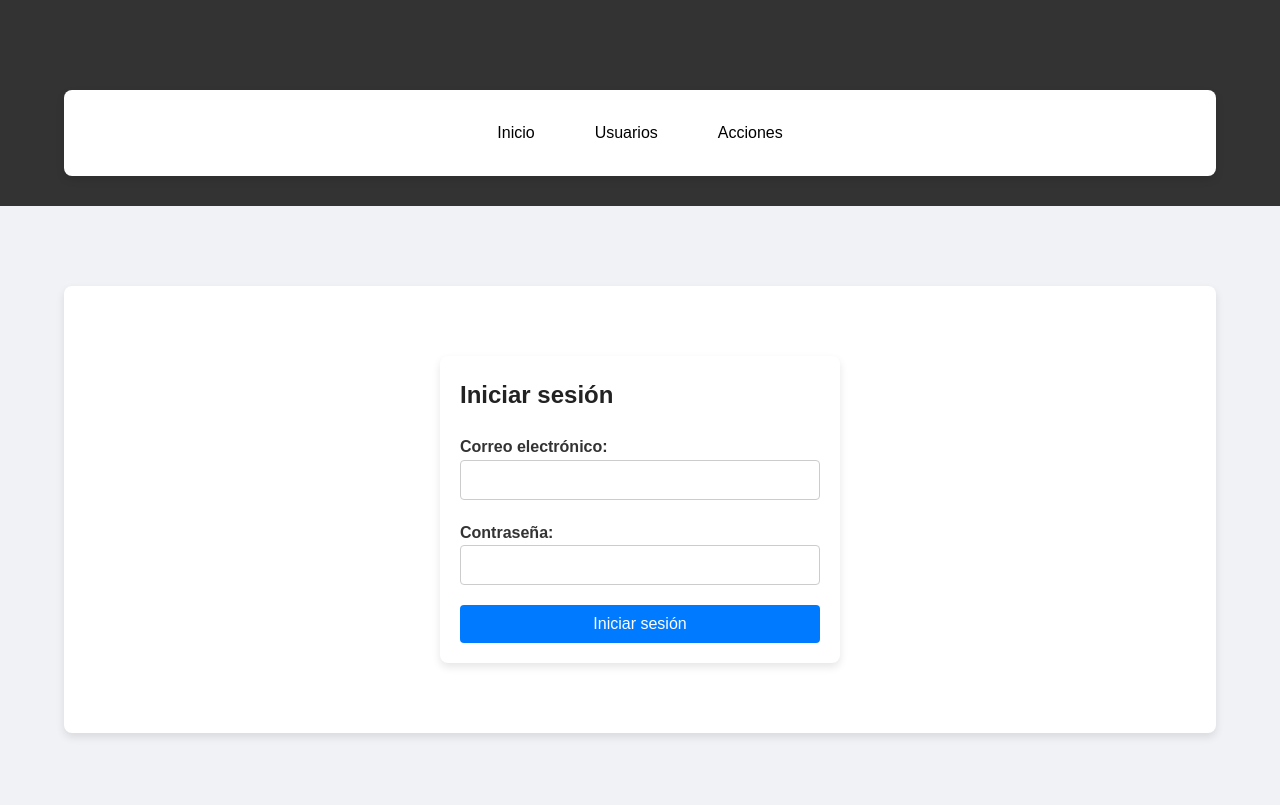
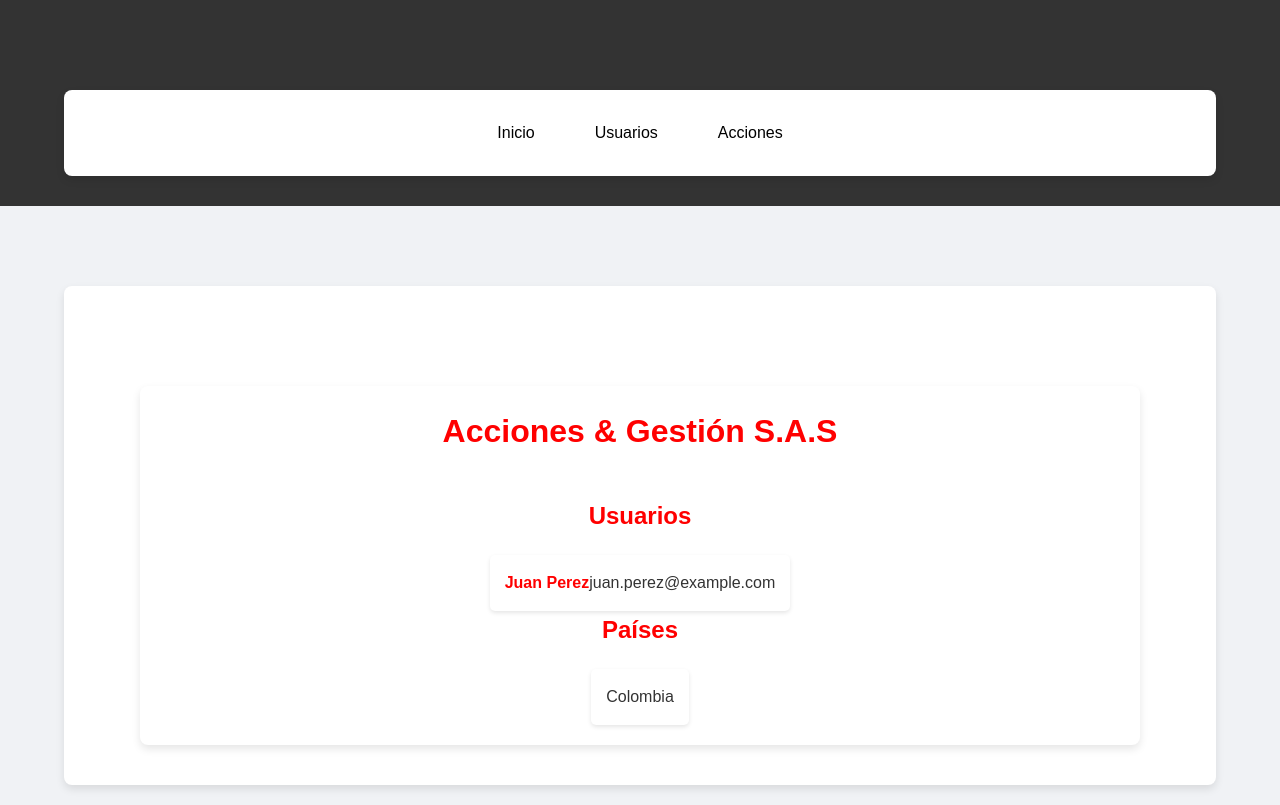
Before and after one commit to apu754/Proyecto, a React (Vite) app in the folder Frontend/Proyecto/: page / in a window 1280 px wide. Built offline with nearby package versions, Linux system fonts and the light colour scheme.

Commit message:
Quite el login

```diff
--- a/Frontend/Proyecto/src/App.jsx
+++ b/Frontend/Proyecto/src/App.jsx
@@ -1,23 +1,20 @@
-import React from 'react';
+// import React from 'react';
 import { Route, BrowserRouter as Router, Routes } from 'react-router-dom';
 import NavBar from './Components/NavBar.jsx';
-import Login from './Login/Login.jsx';
 import ActionPage from './Pages/ActionPage.jsx';
 import HomePage from './Pages/HomePage.jsx';
 import UserPage from './Pages/UserPage.jsx';
 import './index.css';
 
 function App() {
-  const [isLoggedIn, setLoggedIn] = React.useState(false);
-
   return (
     <Router>
-      <NavBar isLoggedIn={isLoggedIn} setLoggedIn={setLoggedIn} />
+      <NavBar />
       <div className='container'>
         <Routes>
-          <Route path='/' element={isLoggedIn ? <HomePage /> : <Login setLoggedIn={setLoggedIn} />} />
-          <Route path='/users' element={isLoggedIn ? <UserPage /> : <Login setLoggedIn={setLoggedIn} />} />
-          <Route path='/actions' element={isLoggedIn ? <ActionPage /> : <Login setLoggedIn={setLoggedIn} />} />
+          <Route path='/' element={<HomePage />} />
+          <Route path='/users' element={<UserPage />} />
+          <Route path='/actions' element={<ActionPage />} />
         </Routes>
       </div>
     </Router>
```
